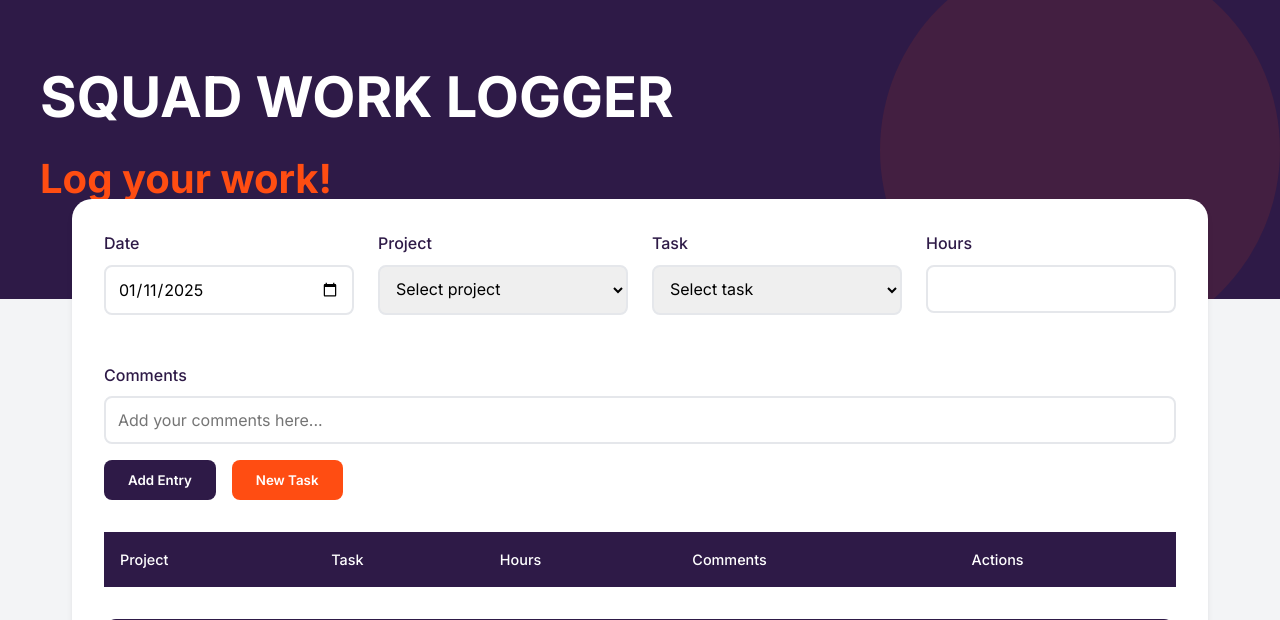
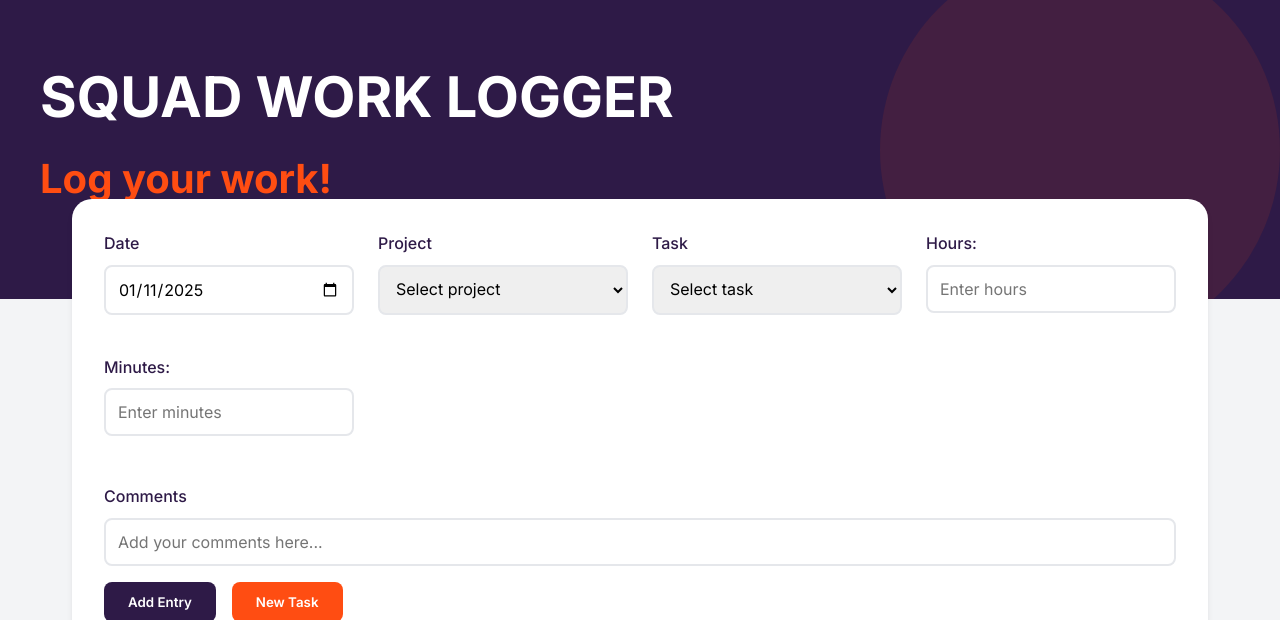
Before and after one commit to Mohamed7422/working_hours_detecting, a Django app: page /employee/log_work/1/ in a window 1280 px wide. Shown: the top 620 px of the page. Run offline with Django 5.2, Linux system fonts and the light colour scheme; tables that the repository leaves empty hold one stand-in row (values such as "Sample post"); lists and menus that the app fills with data are empty; some libraries are stand-ins or nearby versions.

Commit message:
Modify the UI to take Hours and Minutes instead of Hours

```diff
--- a/myapp/static/js/tasks.js
+++ b/myapp/static/js/tasks.js
@@ -6,6 +6,7 @@ const elements = {
     taskSelect: document.getElementById('taskSelect'),
     dateInput: document.getElementById('dateWorked'),
     hoursInput: document.getElementById('hoursInput'),
+    minutesInput: document.getElementById('minutesInput'),
     commentsInput: document.getElementById('commentsInput'),
     tasksTable: document.getElementById('tasksTable'),
 };
@@ -57,13 +58,23 @@ function addTaskToTable(){
     const project = elements.projectSelect.options[elements.projectSelect.selectedIndex]?.text;
     const task = elements.taskSelect.options[elements.taskSelect.selectedIndex]?.text;
     const hoursInput = elements.hoursInput.value;
+    const minutesInput = elements.minutesInput.value;
     const commentsInput = elements.commentsInput.value;
 
          // Validate inputs
-    if (!dateWorked || !project || !task || !hoursInput) {
+    if (!dateWorked || !project || !task ) {
         alert("Please fill in all fields before adding an entry.");
         return;
     }
+    // Ensure either hours or minutes is provided
+    if (!hoursInput && !minutesInput) {
+        alert("Please enter at least hours or minutes.");
+        return;
+    }
+
+    //convert hours and minutes to total hours as a decimal
+    const totalHours = parseFloat(hoursInput||0) + (parseFloat(minutesInput || 0) / 60);
+    console.log("Total Hours:", totalHours.toFixed(2));
 
     // Get the table body
     const tableBody = elements.tasksTable.querySelector("tbody");
@@ -81,7 +92,7 @@ function addTaskToTable(){
     newRow.innerHTML = `
     <td>${project}</td>
     <td>${task}</td>
-    <td>${hoursInput}</td>
+    <td>${totalHours.toFixed(1)}</td>
     <td>${commentsInput}</td>
     <td><button class="btn btn-secondary" onclick="deleteRow(this)">Delete</button></td>
 `;
@@ -92,6 +103,7 @@ function addTaskToTable(){
 
     // Clear form fields
     elements.hoursInput.value = "";
+    elements.minutesInput.value = "";
     elements.commentsInput.value = "";
     elements.taskSelect.innerHTML = '<option value="">Select task</option>';
     elements.projectSelect.selectedIndex = 0;
@@ -238,7 +250,6 @@ async function submitEntries() {
             //showExceedingHoursAlert(`Be Carful: You are going to exceed the 8-hour standard for ${date_worked}.`);
             showWarningNotification(`Heads up! Logging this task will bring your total hours for ${date_worked} above the standard 8-hour limit.`);
 
-
         }
 
     });
@@ -255,7 +266,7 @@ async function submitEntries() {
     console.log("Submitting entries:", entries);
 
 
-    //Post the data to Django
+    //Post the data to Django backend
     fetch("/employee/submit_entries/",{
         method: "POST",
         headers:{
--- a/myapp/templates/employee_templates/log_work.html
+++ b/myapp/templates/employee_templates/log_work.html
@@ -18,8 +18,6 @@
     <link rel="stylesheet" href="//cdn.jsdelivr.net/npm/alertifyjs@1.14.0/build/css/themes/default.min.css" />
     <!-- Use with Icons-->
     <link rel="stylesheet" href="https://cdnjs.cloudflare.com/ajax/libs/font-awesome/5.15.4/css/all.min.css">
-
-
 
 </head>
 
@@ -62,10 +60,19 @@
                 </div>
 
                 <div class="form-group">
-                    <label for="hoursInput">Hours</label>
-                    <input type="number" id="hoursInput" step="0.5" min="0" max="24">
+                    <label for="hoursInput">Hours:</label>
+                    <input type="number" id="hoursInput" min="0" step="1" max="24" placeholder="Enter hours" />
+
                 </div>
+
+                <div class="form-group">
+                    <label for="minutesInput">Minutes:</label>
+                    <input type="number" id="minutesInput" min="0" max="59" step="1" placeholder="Enter minutes" />
+                </div>
+
             </div>
+
+
 
             <div class="form-group">
                 <label for="commentsInput">Comments</label>
@@ -101,6 +108,7 @@
                     <div class="hours-label">Overtime Hours</div>
                     <div class="hours-value" id="overtimeHours">0.0</div>
                 </div>
+
             </div>
 
             <button class="btn btn-primary" style="width: 100%; margin-top: 2rem;" onclick="submitEntries()">
--- a/myapp/views/employee_view.py
+++ b/myapp/views/employee_view.py
@@ -94,15 +94,15 @@ def submitEntries(request):
                     }, status=400)
 
               #Check for duplicate entry
-              if WorkLog.objects.filter(
-                  employee_id = employee_obj,
-                  task_id = task_id,
-                  date_worked = date_worked
-              ).exists():
-                  return JsonResponse({
-                      'success':False,
-                      'error': f"Duplicate entry detected for Task Name {task_obj} on {date_worked}."
-                  }, status = 400)
+              #if WorkLog.objects.filter(
+                #  employee_id = employee_obj,
+                 # task_id = task_id,
+                 # date_worked = date_worked
+              #).exists():
+               #   return JsonResponse({
+                  #    'success':False,
+                   #   'error': f"Duplicate entry detected for Task Name {task_obj} on {date_worked}."
+                 # }, status = 400)
 
               #Check task existence
               try:
@@ -113,13 +113,17 @@ def submitEntries(request):
                       'error': f"Task with id {task_id} does not exist."
                   }, status=400)
 
-              WorkLog.objects.create(
+              work_log, created = WorkLog.objects.get_or_create(
                 employee = employee_obj,
                 task = task_obj,
                 date_worked =date_worked,
-                hours_logged = hours_logged,
-                comments = comments,
+                defaults={'hours_logged': hours_logged, 'comments': comments}
               )
+
+              if not created:
+                  work_log.hours_logged += hours_logged
+                  work_log.save()
+
           return JsonResponse({'success':True})
       except Exception as e:
            print(e)
```
